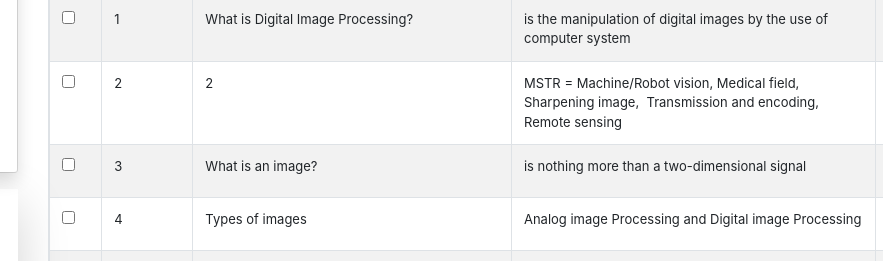
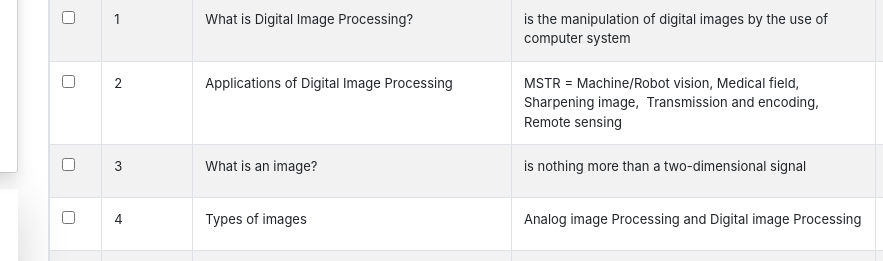
Before and after one commit to nasmohd/UIdes.github.io, a plain HTML site: page cards.html in a window 1280 px wide. Shown: the part 196-457 px from the top of the page, 289-1172 px from the left. Drawn offline with Linux system fonts and the light colour scheme; files whose address does not match are found by name.

```diff
--- a/cards.html
+++ b/cards.html
@@ -83,7 +83,7 @@
                     <tr>
                         <td><input type="checkbox"></td>
                         <td>2</td>
-                        <td>2</td>
+                        <td>Applications of Digital Image Processing<br></td>
                         <td>MSTR = Machine/Robot vision, Medical field, Sharpening image,&nbsp; Transmission and encoding, Remote sensing</td>
                         <td><button class="btn btn-info btn-sm btn_txt mr-2" type="button" data-toggle="modal" data-target=""><i class="fa fa-edit"></i></button><button class="btn btn-danger btn-sm btn_txt" type="button"><i class="icon ion-android-delete"></i></button></td>
                     </tr>
```
